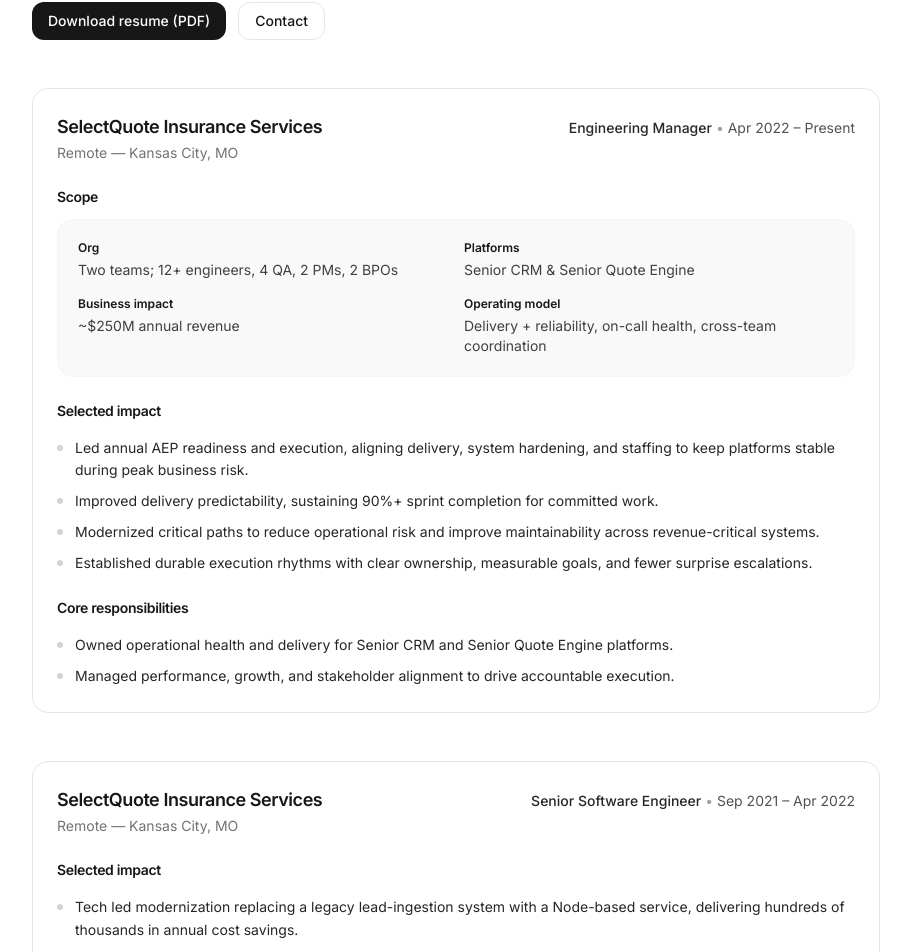
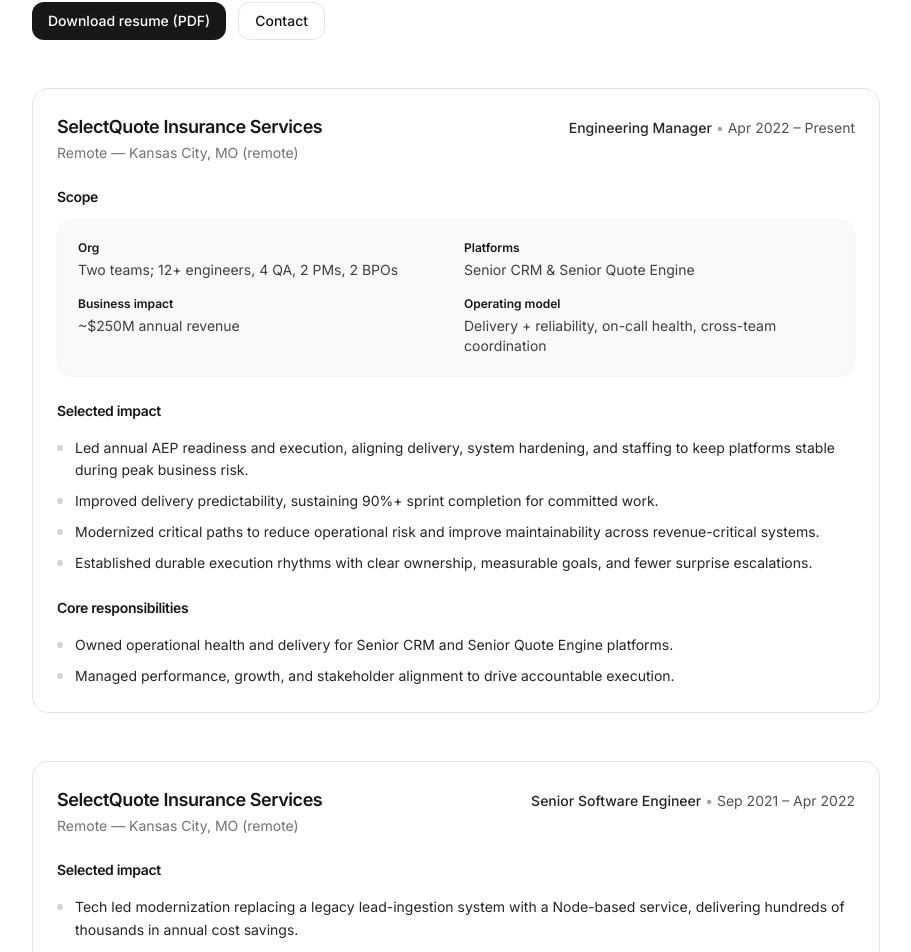
Before and after one commit to evandermendonca/website_v3, a Next.js app: page /experience in a window 1280 px wide. Shown: the part 272-1224 px from the top of the page, without its empty margins (184-1095 px from the left). Built offline with nearby package versions, Linux system fonts and the light colour scheme.

Commit message:
clarifying remote role on recent job exp

```diff
--- a/src/app/experience/page.tsx
+++ b/src/app/experience/page.tsx
@@ -108,7 +108,7 @@
         <Card>
           <RoleHeader
             company="SelectQuote Insurance Services"
-            location="Remote — Kansas City, MO"
+            location="Remote — Kansas City, MO (remote)"
             title="Engineering Manager"
             dates="Apr 2022 – Present"
           />
@@ -187,7 +187,7 @@
         <Card>
           <RoleHeader
             company="SelectQuote Insurance Services"
-            location="Remote — Kansas City, MO"
+            location="Remote — Kansas City, MO (remote)"
             title="Senior Software Engineer"
             dates="Sep 2021 – Apr 2022"
           />
```
